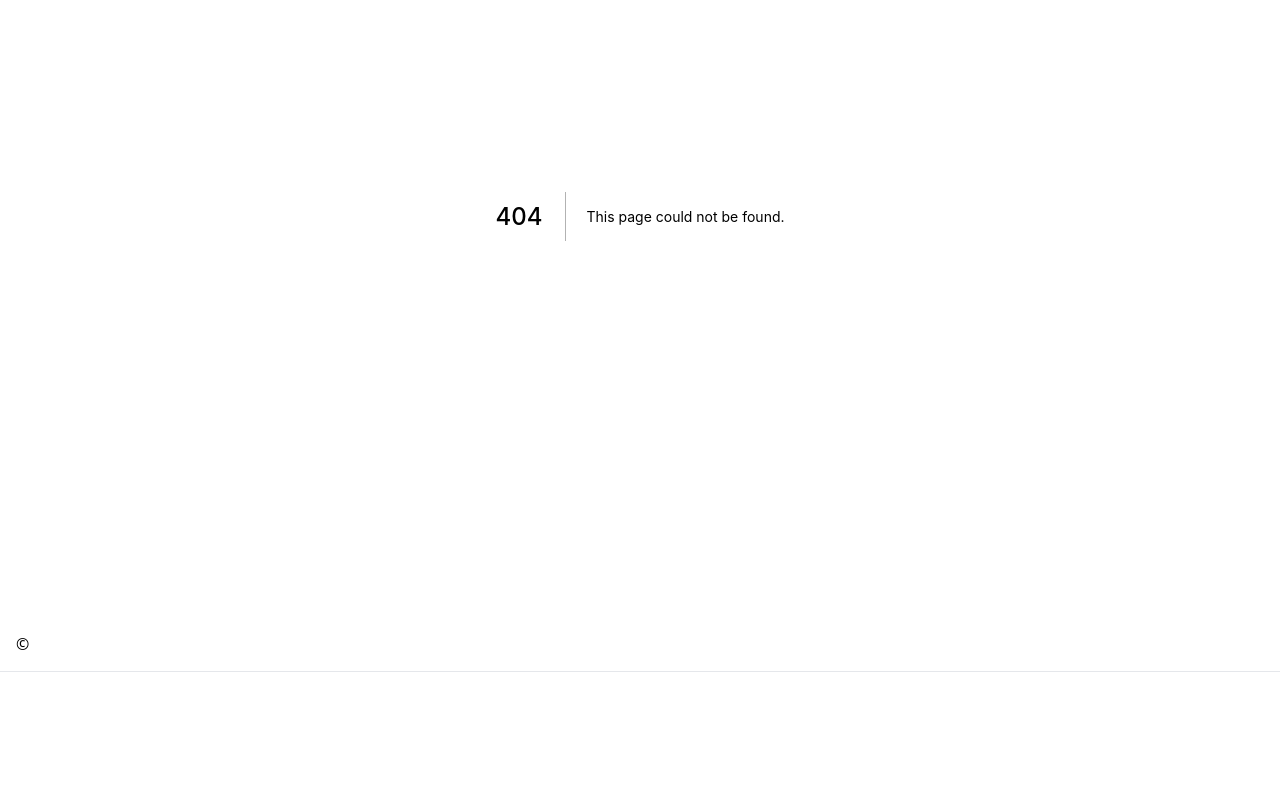
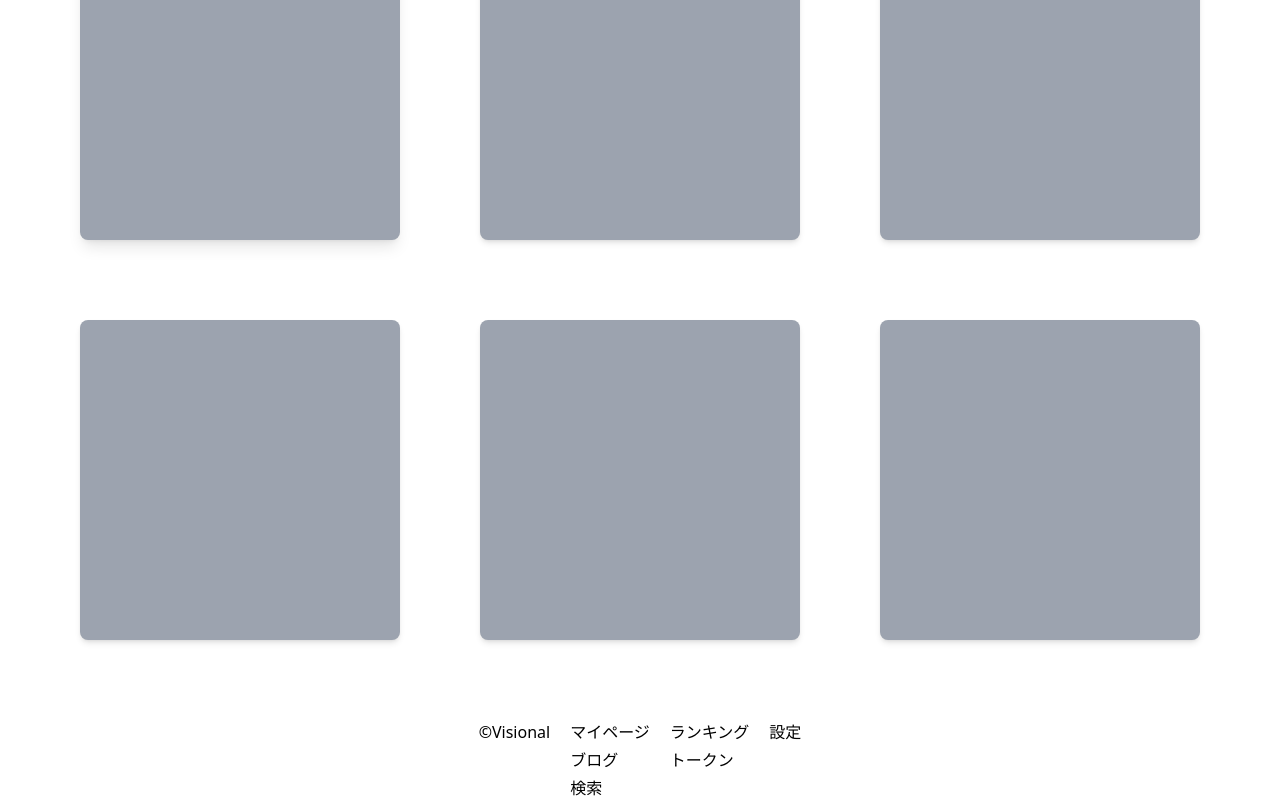
Before and after one commit to cocoide/cms-of-blog, a Next.js app: page /profile in a window 1280 px wide. Before the commit this address had no page. Shown: the part 240-1040 px from the top of the page. Before the commit the page ends 912 px from the top, so only its background shows below. Built offline with nearby package versions, Linux system fonts and the light colour scheme.

Commit message:
update footer and create grid in my-page

```diff
--- a/components/footer.tsx
+++ b/components/footer.tsx
@@ -1,7 +1,35 @@
+import Link from "next/link"
+
 const Footer = () => {
   return (
-    <footer className=" border-b flex items-center h-14 px-4">
-        ©
+    <footer className="flex flex-row h-14 px-4 space-x-5 justify-center">
+      <h2 className="flex">
+      ©Visional
+      </h2>
+      <h3 className="flex flex-col space-y-1">
+        <Link href="/profile">
+        <a className="">マイページ</a>
+        </Link>
+        <Link href="/posts">
+        <a className="">ブログ</a>
+        </Link>
+        <Link href="/search">
+        <a className="">検索</a>
+        </Link>
+      </h3>
+      <h3 className="flex flex-col space-y-1">
+        <Link href="/ranking">
+        <a className="">ランキング</a>
+        </Link>
+        <Link href="/setting">
+        <a className="token">トークン</a>
+        </Link>
+      </h3>
+      <h3 className="flex flex-col space-y-1">
+        <Link href="/setting">
+        <a className="">設定</a>
+        </Link>
+      </h3>
     </footer>
   )
 }
--- /dev/null
+++ b/pages/profile.tsx
@@ -0,0 +1,17 @@
+const profile = () => {
+  return (
+    <>
+    <h2 className="text-center"
+    >PROFILE</h2>
+    <div className="md:gap-20 md:p-20 gap-10 p-10 justify-center grid grid-cols-3">
+        <div className="bg-gray-400 hover:bg-gray-300 shadow-lg hover:shadow-none rounded-lg text-center container aspect-square"></div>
+        <div className="bg-gray-400 shadow-md rounded-lg"></div>
+        <div className="bg-gray-400 shadow-md rounded-lg"></div>
+        <div className="bg-gray-400 shadow-md rounded-lg aspect-square"></div>
+        <div className="bg-gray-400 shadow-md rounded-lg"></div>
+        <div className="bg-gray-400 shadow-md rounded-lg"></div>
+    </div>
+    </>
+  )
+}
+export default profile
--- a/tailwind.config.js
+++ b/tailwind.config.js
@@ -6,13 +6,19 @@ module.exports = {
   ],
   theme: {
     container: {
-      center: true,
       padding: {
-        DEFAULT: '16px',
-        sm: '24px',
+        DEFAULT: '1rem',
+        sm: '2rem',
+        lg: '4rem',
+        xl: '5rem',
+        '2xl': '6rem',
       },
     },
-    extend: {},
+    extend: {
+      aspectRatio: {
+        '4/3': '4 / 3',
+      },
+    },
   },
   variants: {
     extend: {
```
